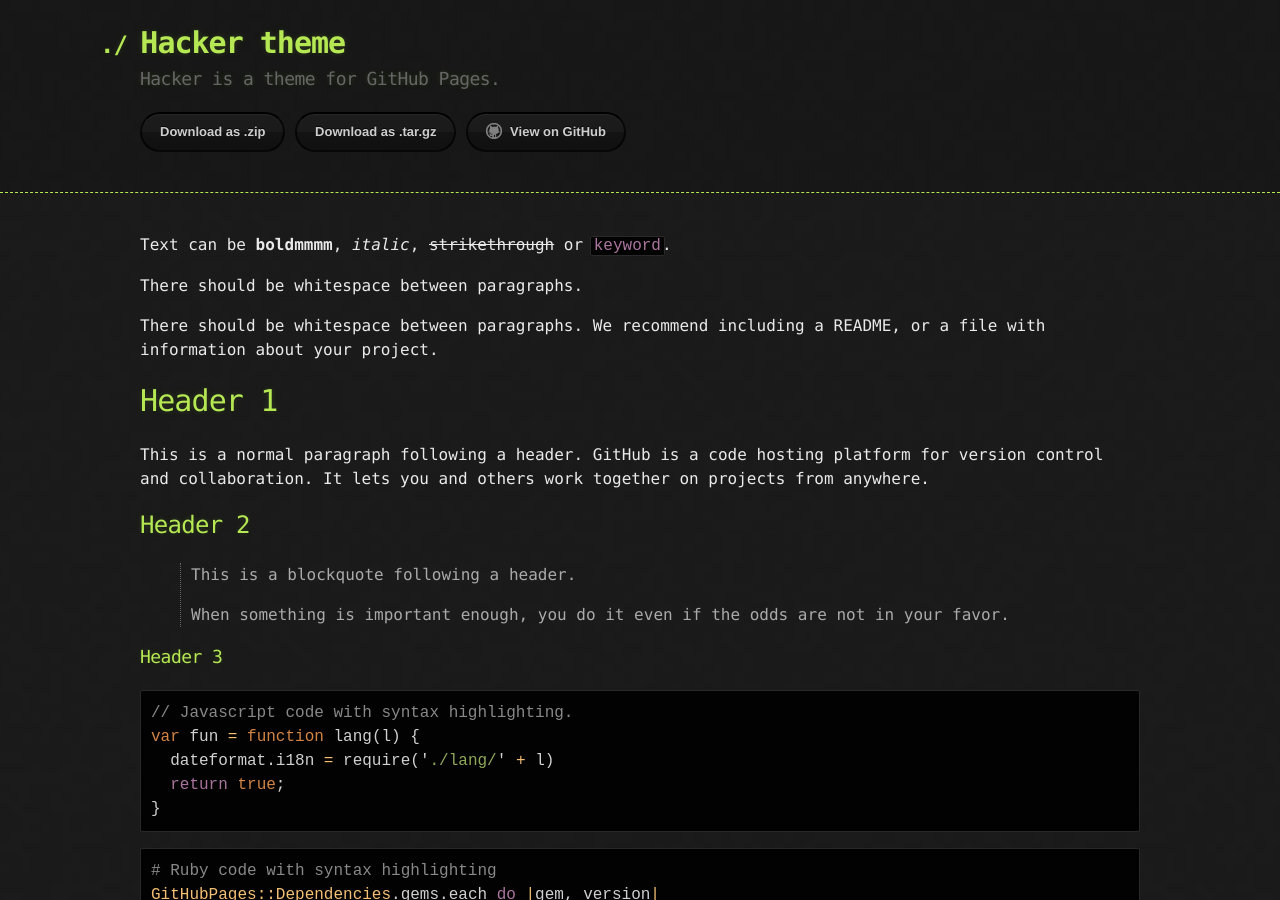
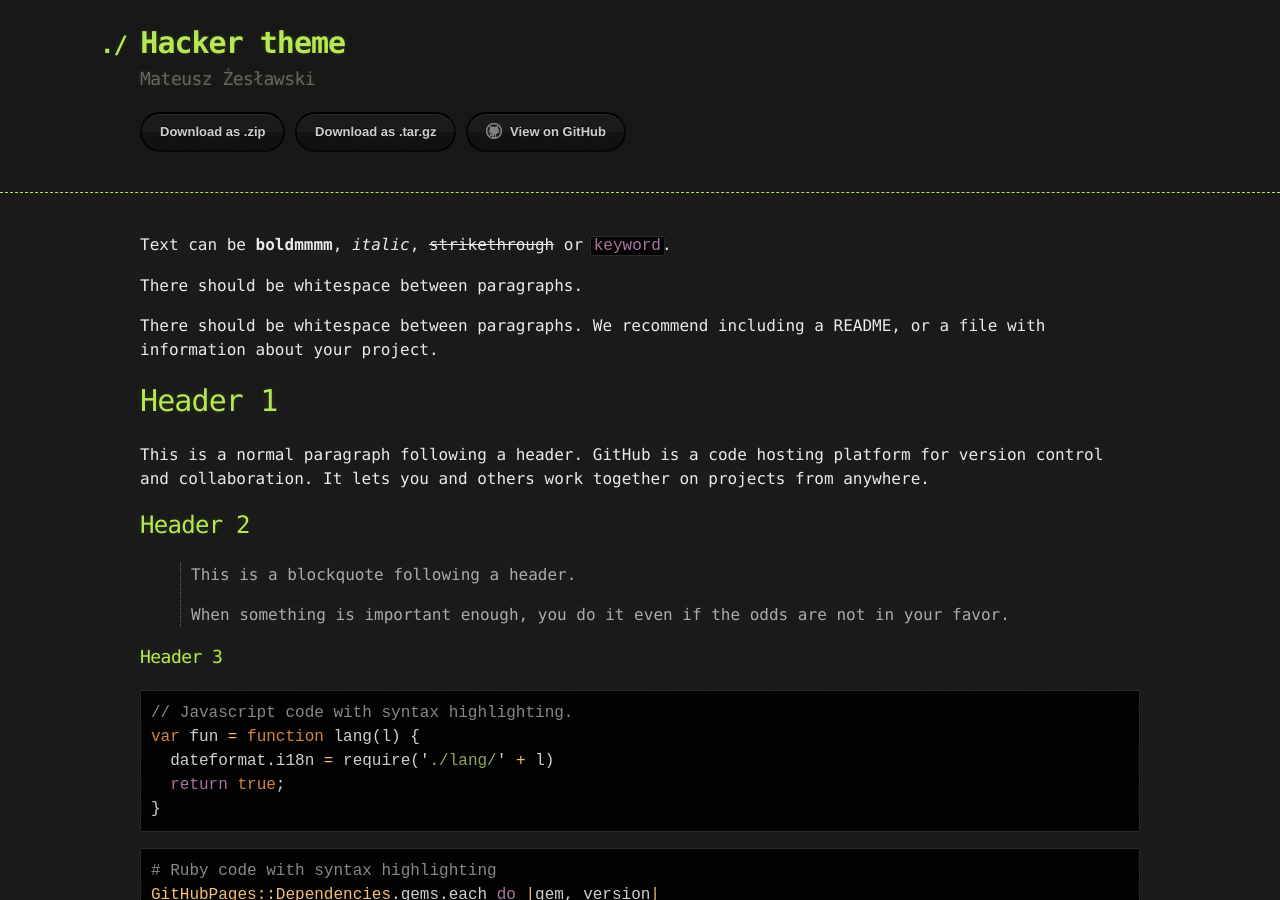
Before and after one commit to mateusz12as/mateusz12as.github.io, a Jekyll site: the page built from index.md, in a window 1280 px wide and 900 px high. Built offline with Jekyll 4.4.1, drawn with Linux system fonts in a browser that asks for light colours.

Commit message:
Update _config.yml

```diff
--- a/_config.yml
+++ b/_config.yml
@@ -1,5 +1,5 @@
 title: Hacker theme
-description: Hacker is a theme for GitHub Pages.
+description: Mateusz Żesławski
 show_downloads: true
 google_analytics:
 theme: jekyll-theme-hacker
```
